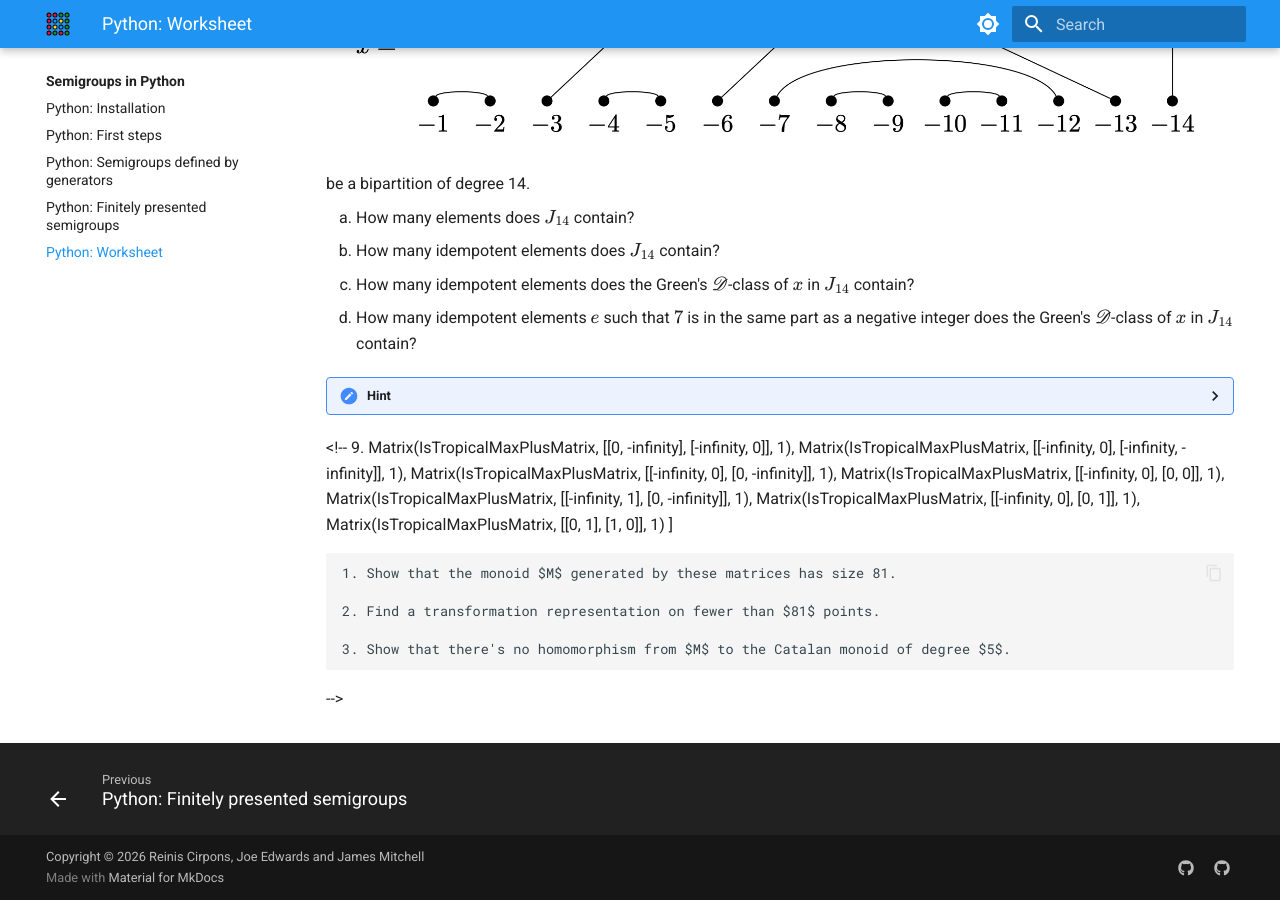
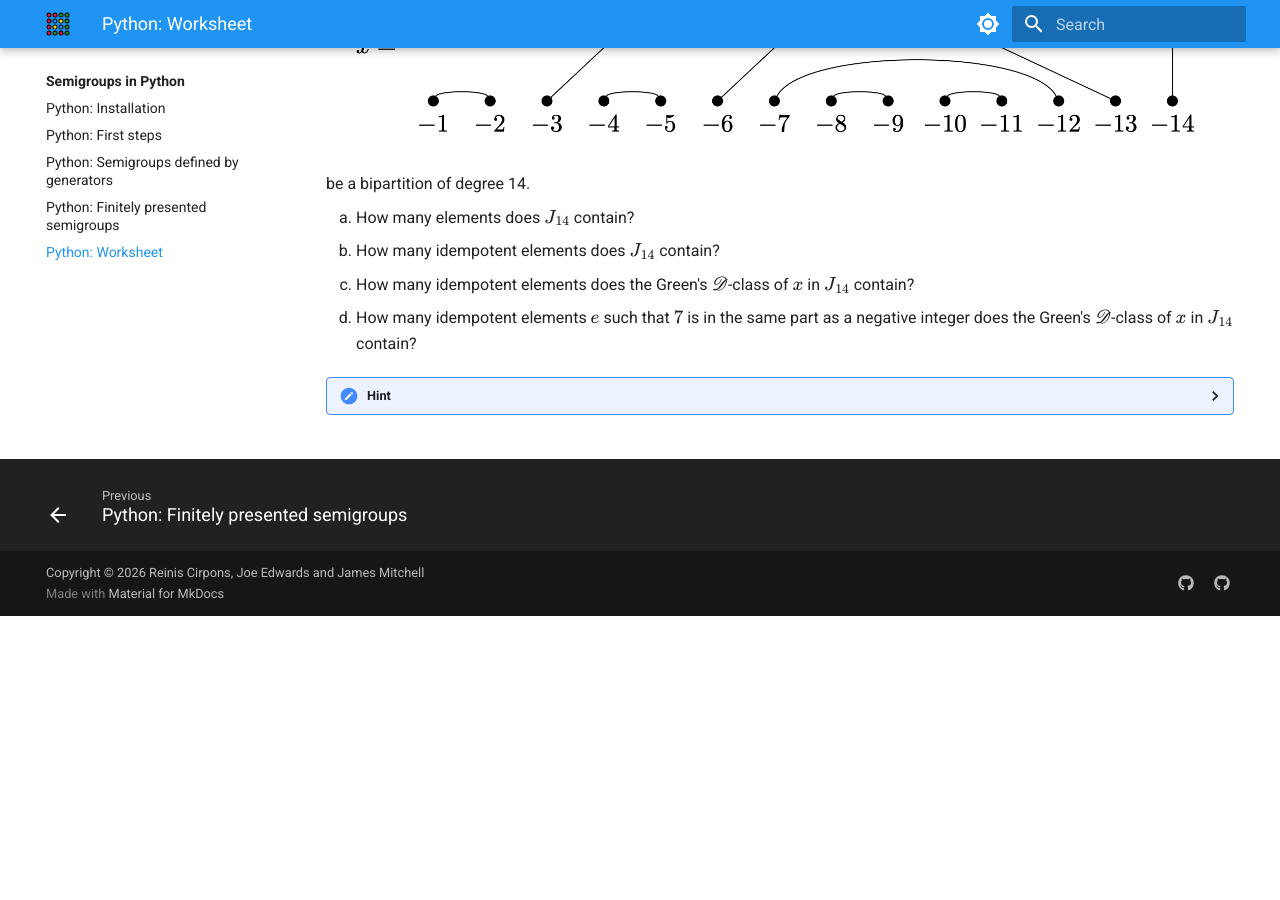
Before and after one commit to libsemigroups/tutorial, an MkDocs documentation site: the page built from docs/py/worksheet.md, in a window 1280 px wide and 900 px high, scrolled down 1337 px. Built offline with MkDocs 1.6.1 and Material for MkDocs 9.7.7, drawn with Linux system fonts in a browser that asks for light colours; after the commit the page ends 1953 px from its top, so only the background shows below that.

````diff
--- a/docs/py/worksheet.md
+++ b/docs/py/worksheet.md
@@ -134,14 +134,3 @@ This page contains some exercises for computing some things using `libsemigroups
         def jones_monoid(n):
             return FroidurePin([jones_identity(n)] + jones_generators(n))
         ```
-    <!--
-    9. Matrix(IsTropicalMaxPlusMatrix, [[0, -infinity], [-infinity, 0]], 1), Matrix(IsTropicalMaxPlusMatrix, [[-infinity, 0], [-infinity, -infinity]], 1), Matrix(IsTropicalMaxPlusMatrix, [[-infinity, 0], [0, -infinity]], 1),
-      Matrix(IsTropicalMaxPlusMatrix, [[-infinity, 0], [0, 0]], 1), Matrix(IsTropicalMaxPlusMatrix, [[-infinity, 1], [0, -infinity]], 1), Matrix(IsTropicalMaxPlusMatrix, [[-infinity, 0], [0, 1]], 1),
-      Matrix(IsTropicalMaxPlusMatrix, [[0, 1], [1, 0]], 1) ]
-
-        1. Show that the monoid $M$ generated by these matrices has size 81.
-
-        2. Find a transformation representation on fewer than $81$ points.
-
-        3. Show that there's no homomorphism from $M$ to the Catalan monoid of degree $5$.
-    -->
````
Also changed, not shown: comm_graph_trans_7.py (added, +14 -0 lines), 1 other file.
